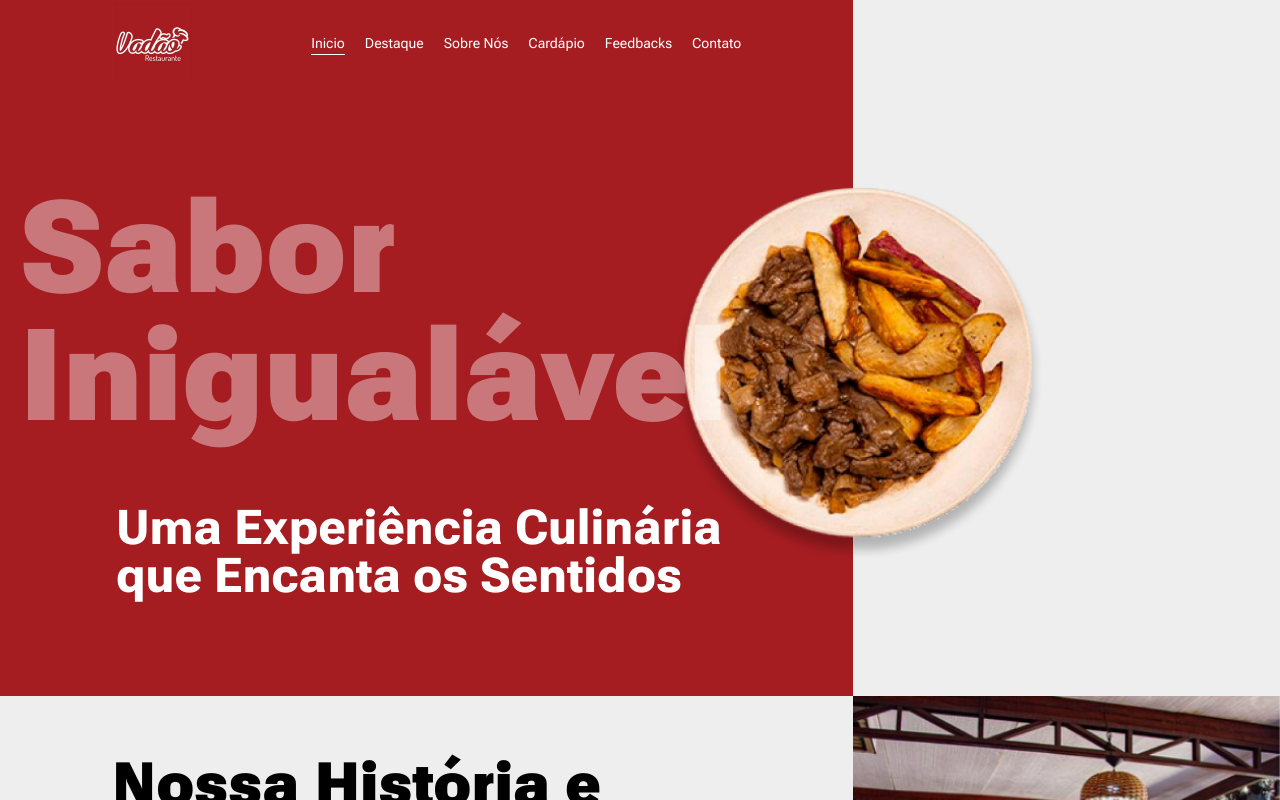
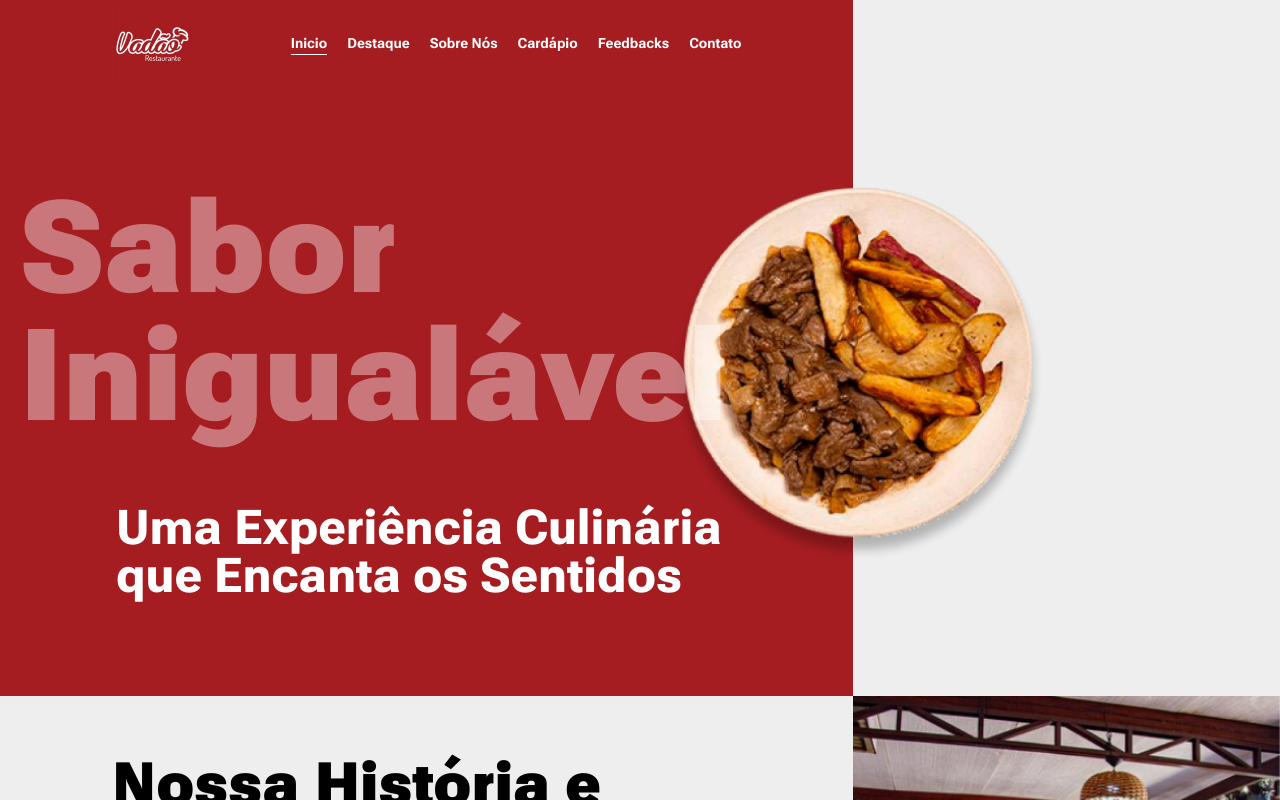
Before and after one commit to DevWeDesc/Vadao, a Next.js app: page / in a window 1280 px wide. Shown: the top 800 px of the page. Built offline with nearby package versions, Linux system fonts and the light colour scheme.

Commit message:
Adicionando bold ao nav desktop

```diff
--- a/src/components/Nav.tsx
+++ b/src/components/Nav.tsx
@@ -11,7 +11,7 @@ export const Nav = ({ navOpen, handleNavOpen }: INav) => {
       className={`fixed top-0 text-white z-10 bg-red-800 h-screen lg:relative lg:h-full px-14 py-24 lg:p-0 lg:bg-redDefault gap-5 flex flex-col right-0 ${
         navOpen
           ? "z-10 opacity-100 transition-all"
-          : "-z-[2] opacity-0 right-0 transition-all hidden lg:flex lg:flex-row lg:opacity-100 lg:z-10"
+          : "-z-[2] opacity-0 right-0 transition-all hidden lg:flex lg:flex-row lg:opacity-100 lg:z-10 lg:font-bold"
       }`}
     >
       {DataNav.map((data, index) => (
```
